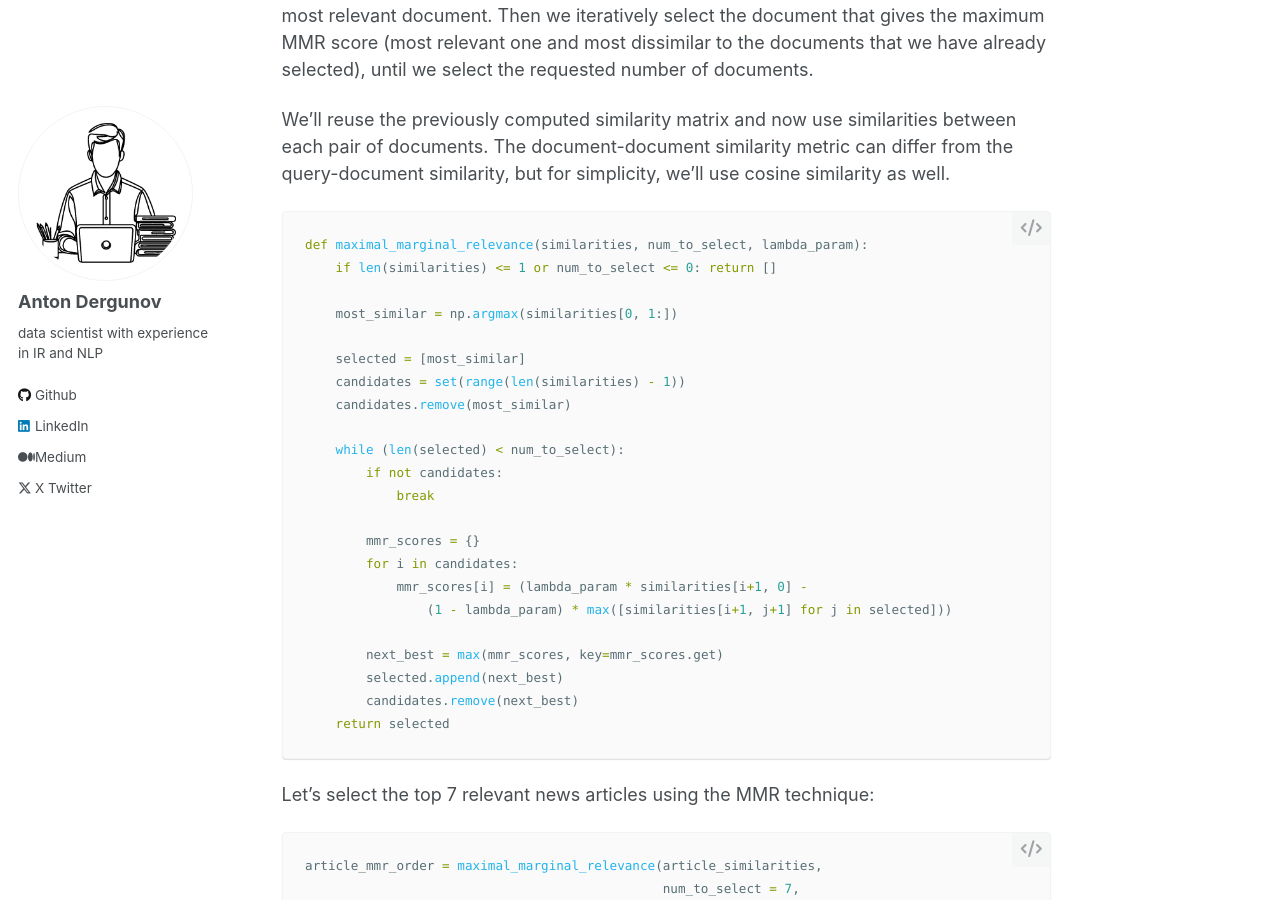
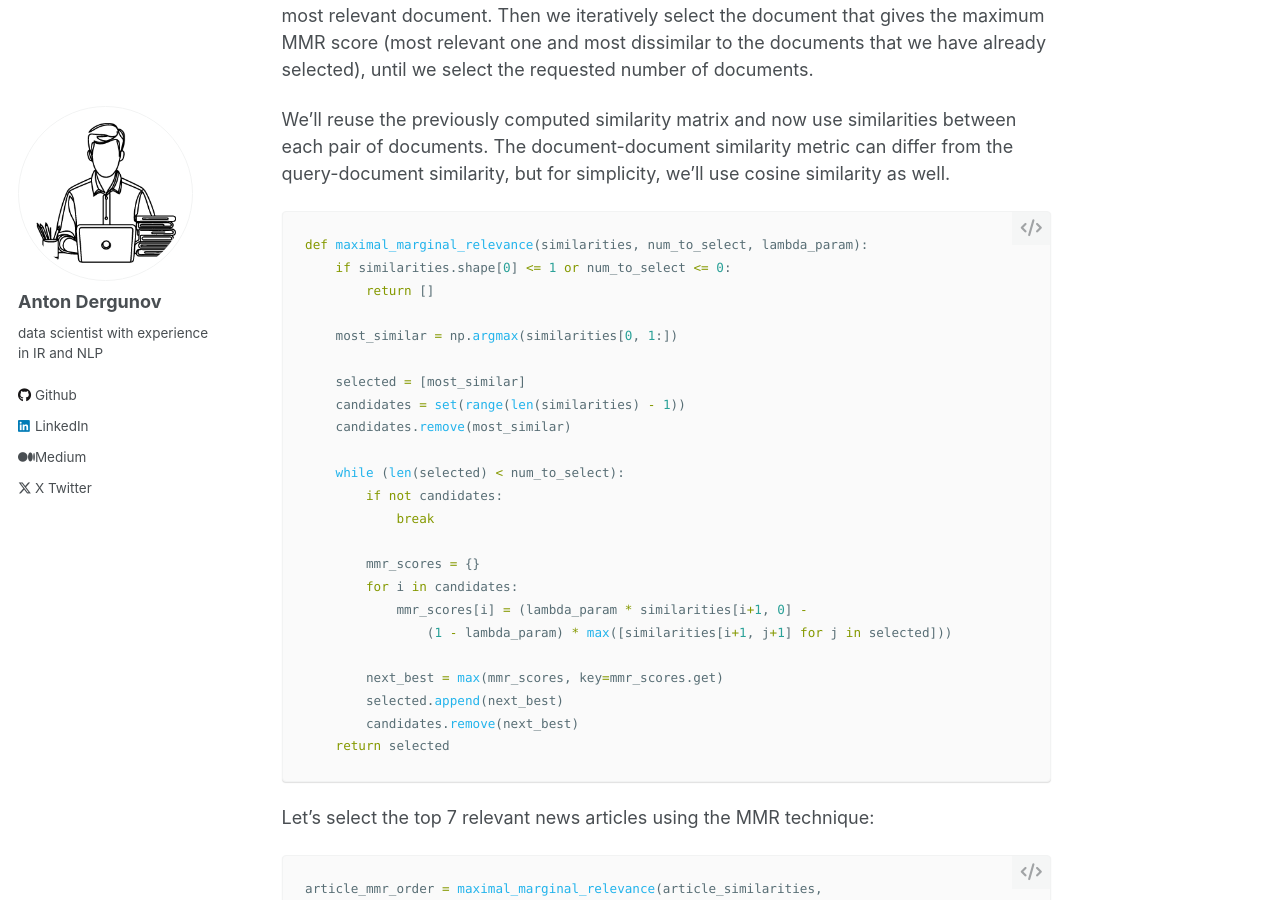
Before and after one commit to anton-dergunov/anton-dergunov.github.io, a Jekyll site: the page built from _posts/2024-07-15-maximal-marginal-relevance.md, in a window 1280 px wide and 900 px high, scrolled down 3897 px. Built offline with Jekyll 4.4.1, drawn with Linux system fonts in a browser that asks for light colours.

Commit message:
Slightly fixed the code

````diff
--- a/_posts/2024-07-15-maximal-marginal-relevance.md
+++ b/_posts/2024-07-15-maximal-marginal-relevance.md
@@ -142,7 +142,8 @@ We'll reuse the previously computed similarity matrix and now use similarities b
 
 ```python
 def maximal_marginal_relevance(similarities, num_to_select, lambda_param):
-    if len(similarities) <= 1 or num_to_select <= 0: return []
+    if similarities.shape[0] <= 1 or num_to_select <= 0:
+        return []
 
     most_similar = np.argmax(similarities[0, 1:])
 
````
